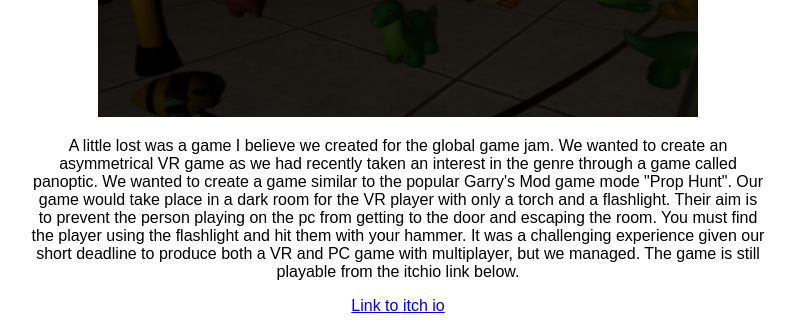
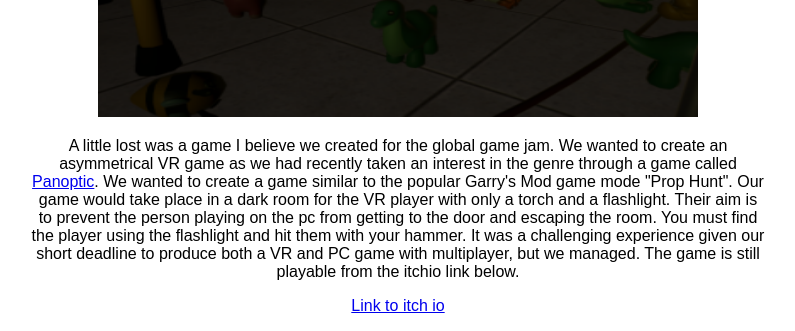
Before and after one commit to 09awill/09awill.github.io, a plain HTML site: page index.html in a window 1280 px wide. Shown: the part 2700-3031 px from the top of the page, without its empty margins (242-1037 px from the left). Drawn offline with Linux system fonts and the light colour scheme.

Commit message:
Update index.html

```diff
--- a/index.html
+++ b/index.html
@@ -76,7 +76,7 @@
         	<section id="A Little Lost">
             	<h2>A Little Lost</h2>
             	<img src="alittlelost.png" width="600" height = "300">
-            	<p>A little lost was a game I believe we created for the global game jam. We wanted to create an asymmetrical VR game as we had recently taken an interest in the genre through a game called panoptic. We wanted to create a game similar to the popular Garry's Mod game mode "Prop Hunt". Our game would take place in a dark room for the VR player with only a torch and a flashlight. Their aim is to prevent the person playing on the pc from getting to the door and escaping the room. You must find the player using the flashlight and hit them with your hammer. It was a challenging experience given our short deadline to produce both a VR and PC game with multiplayer, but we managed. The game is still playable from the itchio link below.</p>
+            	<p>A little lost was a game I believe we created for the global game jam. We wanted to create an asymmetrical VR game as we had recently taken an interest in the genre through a game called <a href="https://store.steampowered.com/app/541930/Panoptic/">Panoptic</a>. We wanted to create a game similar to the popular Garry's Mod game mode "Prop Hunt". Our game would take place in a dark room for the VR player with only a torch and a flashlight. Their aim is to prevent the person playing on the pc from getting to the door and escaping the room. You must find the player using the flashlight and hit them with your hammer. It was a challenging experience given our short deadline to produce both a VR and PC game with multiplayer, but we managed. The game is still playable from the itchio link below.</p>
             	<a href="https://parse-nips.itch.io/a-little-lost">Link to itch io</a>
         	</section>
         	<section id="Collab-O-Station">
```
